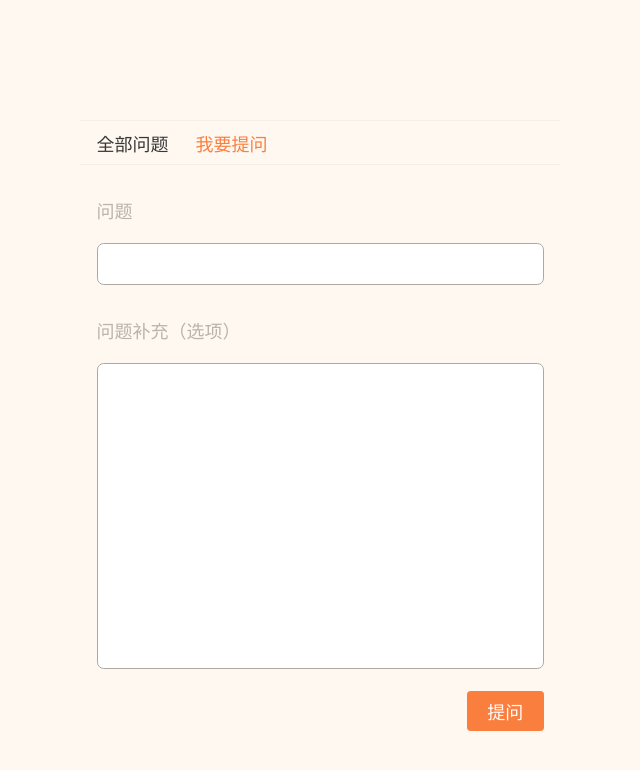
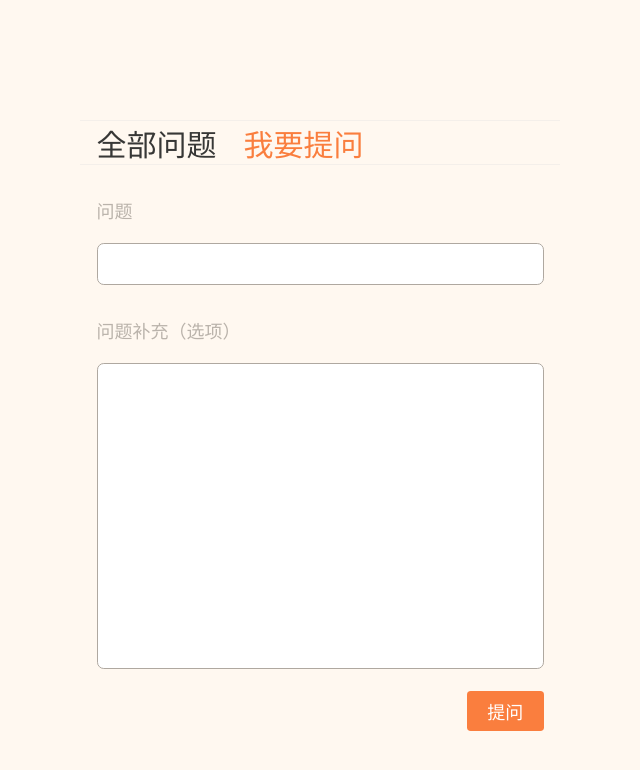
Before and after one commit to gulewei/meishihui, a plain HTML site: page html/ask.html in a window 1280 px wide. Shown: the whole page, without its empty margins (320-960 px from the left). Drawn offline with Linux system fonts and the light colour scheme.

Commit message:
修改'问题回答'导航部分的字体大小

```diff
--- a/css/common/question_nav/question_nav.css
+++ b/css/common/question_nav/question_nav.css
@@ -13,5 +13,5 @@ nav:before { content: ''; position: absolute; top: 0; left: 0; right: 0; border-
 nav:after { content: ''; position: absolute; bottom: 0; left: 0; right: 0; border-bottom: 1px solid #e9e5e2; transform: scaleY(.5); transform-origin: 0 0;}
 
 /*导航栏链接  */
-nav a { color: #373736; font-size: 0.6rem; padding: 0 0.9rem; margin-left: -0.9rem; }
+nav a { color: #373736; /* font-size: 0.6rem; */ padding: 0 0.9rem; margin-left: -0.9rem; }
 nav a.active { color: #fa7e3e; }
```
